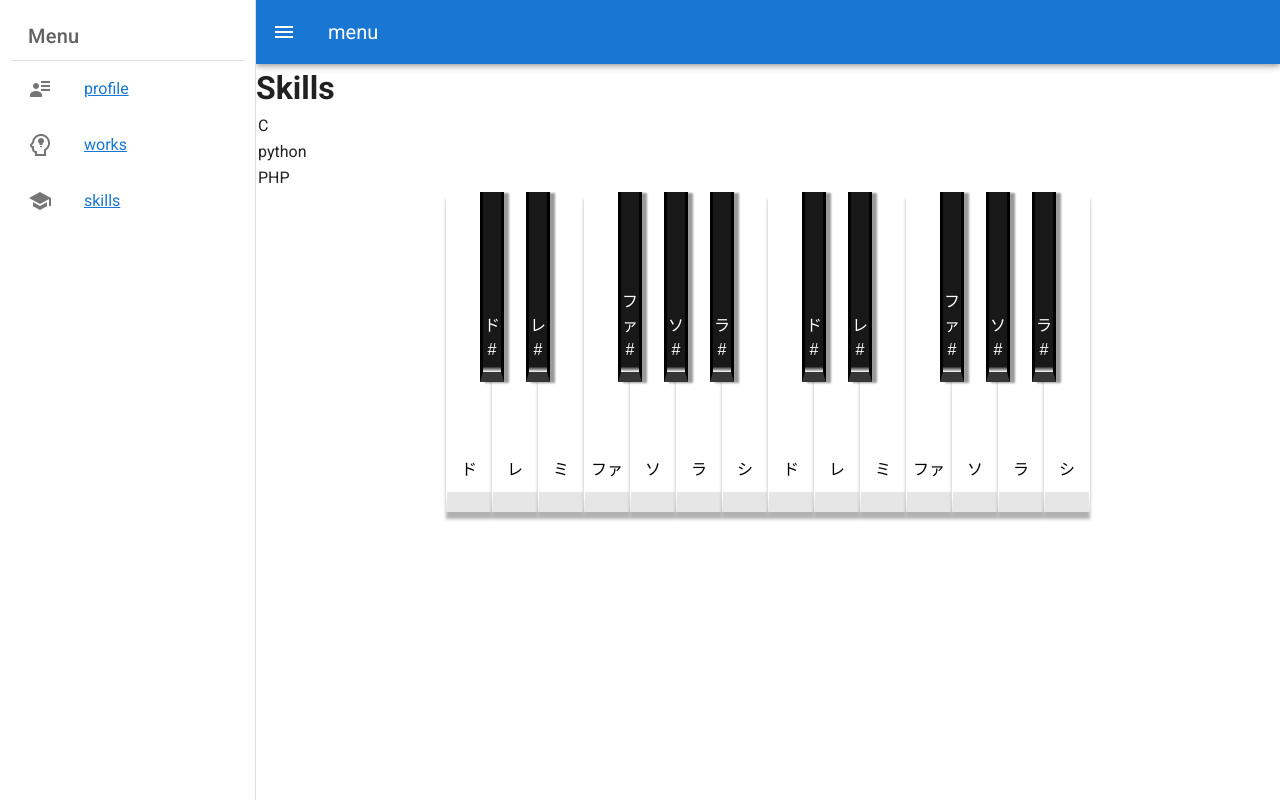
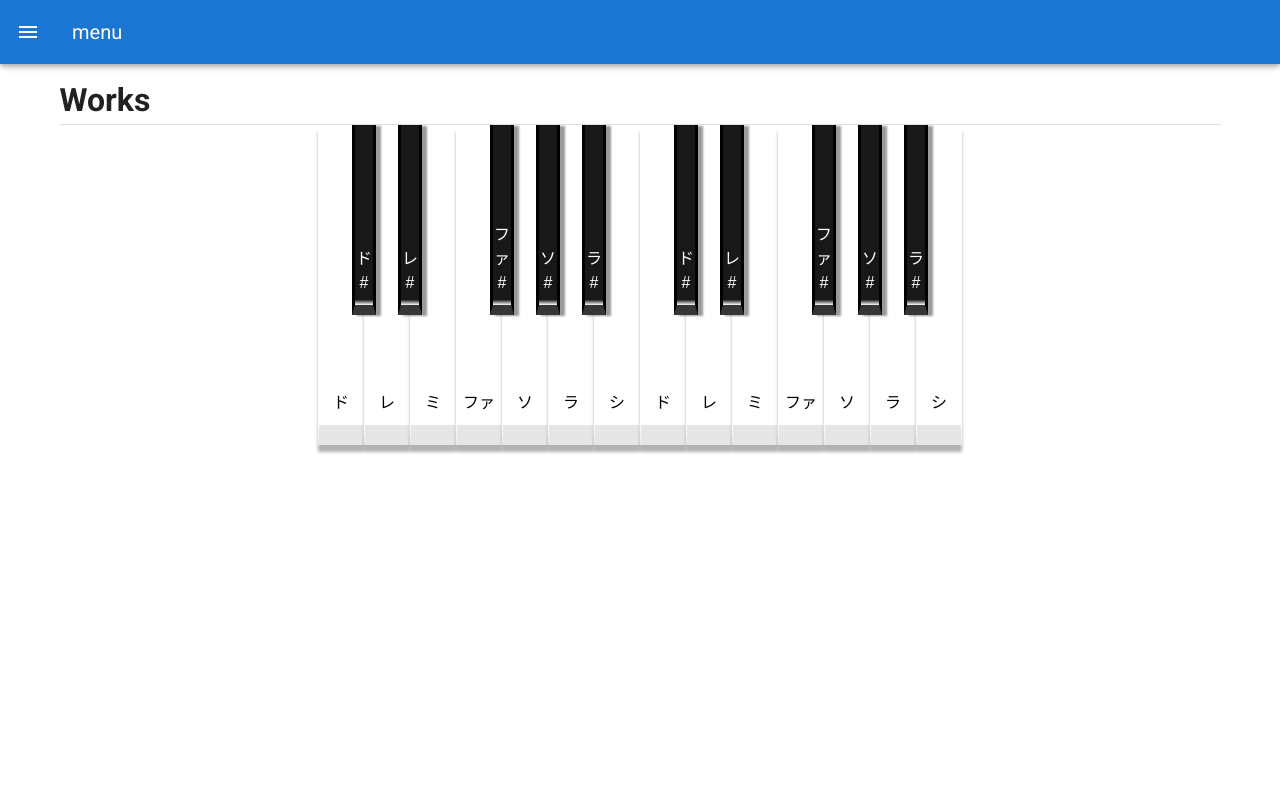
Before and after one commit to RikuMats/RikuMats.github.io, a Vue app in the folder portfolio/: page /works in a window 1280 px wide. Built offline with nearby package versions, Linux system fonts and the light colour scheme.

Commit message:
fix display design

```diff
--- a/portfolio/src/App.vue
+++ b/portfolio/src/App.vue
@@ -1,6 +1,6 @@
 <template>
   <v-app>
-    <v-navigation-drawer app v-model="drawer">
+    <v-navigation-drawer app v-model="drawer" id="drawer">
       <v-container>
         <v-list-item>
           <v-list-item-content>
@@ -10,19 +10,22 @@
           </v-list-item-content>
         </v-list-item>
         <v-divider></v-divider>
-        <v-list-item
+        <v-container
           v-for="contents_item in menu_items"
           :key="contents_item.name"
+          horizontal
         >
-          <v-list-item-icon>
+          <v-btn
+            color="deep-purple accent-4"
+            text
+            router-link
+            :to="contents_item.linkAddr"
+            block
+          >
             <v-icon>{{ contents_item.icon }}</v-icon>
-          </v-list-item-icon>
-          <v-list-item-content>
-            <router-link :to="contents_item.linkAddr">
-              {{ contents_item.name }}
-            </router-link>
-          </v-list-item-content>
-        </v-list-item>
+            <span>{{ contents_item.name }}</span>
+          </v-btn>
+        </v-container>
       </v-container>
     </v-navigation-drawer>
     <v-app-bar app color="primary" dark>
@@ -42,7 +45,7 @@ export default Vue.extend({
   name: "App",
 
   data: () => ({
-    drawer: null,
+    drawer: false,
     menu_items: [
       {
         name: "profile",
--- a/portfolio/src/views/ProfileView.vue
+++ b/portfolio/src/views/ProfileView.vue
@@ -1,9 +1,10 @@
 <template>
-  <div class="profile">
+  <v-container>
     <h1>Profile</h1>
+    <v-divider></v-divider>
     <img alt="temporary img" src="../assets/img/logo.png" />
     <p>name: Riku</p>
-  </div>
+  </v-container>
 </template>
 
 <script lang="ts">
--- a/portfolio/src/views/WorksView.vue
+++ b/portfolio/src/views/WorksView.vue
@@ -1,19 +1,9 @@
 <template>
-  <div class="skills">
-    <h1>Skills</h1>
-    <table>
-      <tr>
-        <td>C</td>
-      </tr>
-      <tr>
-        <td>python</td>
-      </tr>
-      <tr>
-        <td>PHP</td>
-      </tr>
-    </table>
+  <v-container>
+    <h1>Works</h1>
+    <v-divider></v-divider>
     <PianoComponent></PianoComponent>
-  </div>
+  </v-container>
 </template>
 
 <script lang="ts">
```
